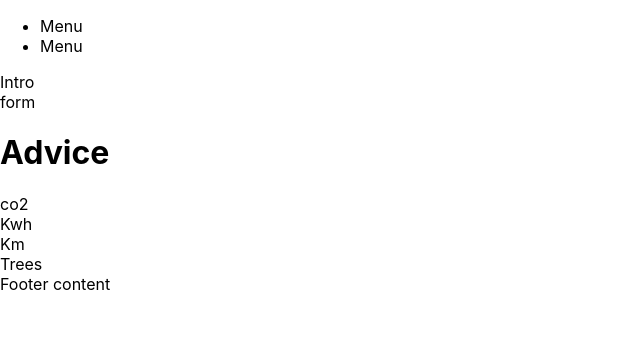
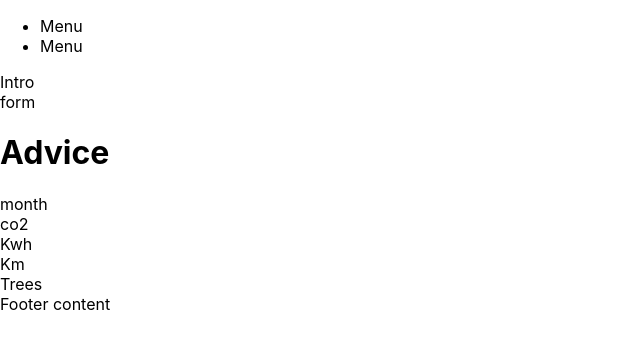
Before and after one commit to nikidkny/sustainableweb, a Next.js app: page / in a window 1280 px wide. Shown: the top 348 px of the page, without its empty margins (0-640 px from the left). Built offline with nearby package versions, Linux system fonts and the light colour scheme.

Commit message:
added monthlly hour component

```diff
--- a/components/Container.js
+++ b/components/Container.js
@@ -4,7 +4,7 @@ import GettingCo2 from "../components/GettingCo2";
 import GettingKwh from "../components/GettingKwh";
 import GettingKm from "../components/GettingKm";
 import GettingTrees from "../components/GettingTrees";
-
+import GettingMonthlyh from "./GettingMontlyh";
 export default function Container() {
   return (
     <>
@@ -13,6 +13,7 @@ export default function Container() {
       <h1>
         <a>Advice</a>
       </h1>
+      <GettingMonthlyh />
       <GettingCo2 />
       <GettingKwh />
       <GettingKm />
--- /dev/null
+++ b/components/GettingMontlyh.js
@@ -0,0 +1,3 @@
+export default function GettingMonthlyh() {
+  return <div>month</div>;
+}
```
